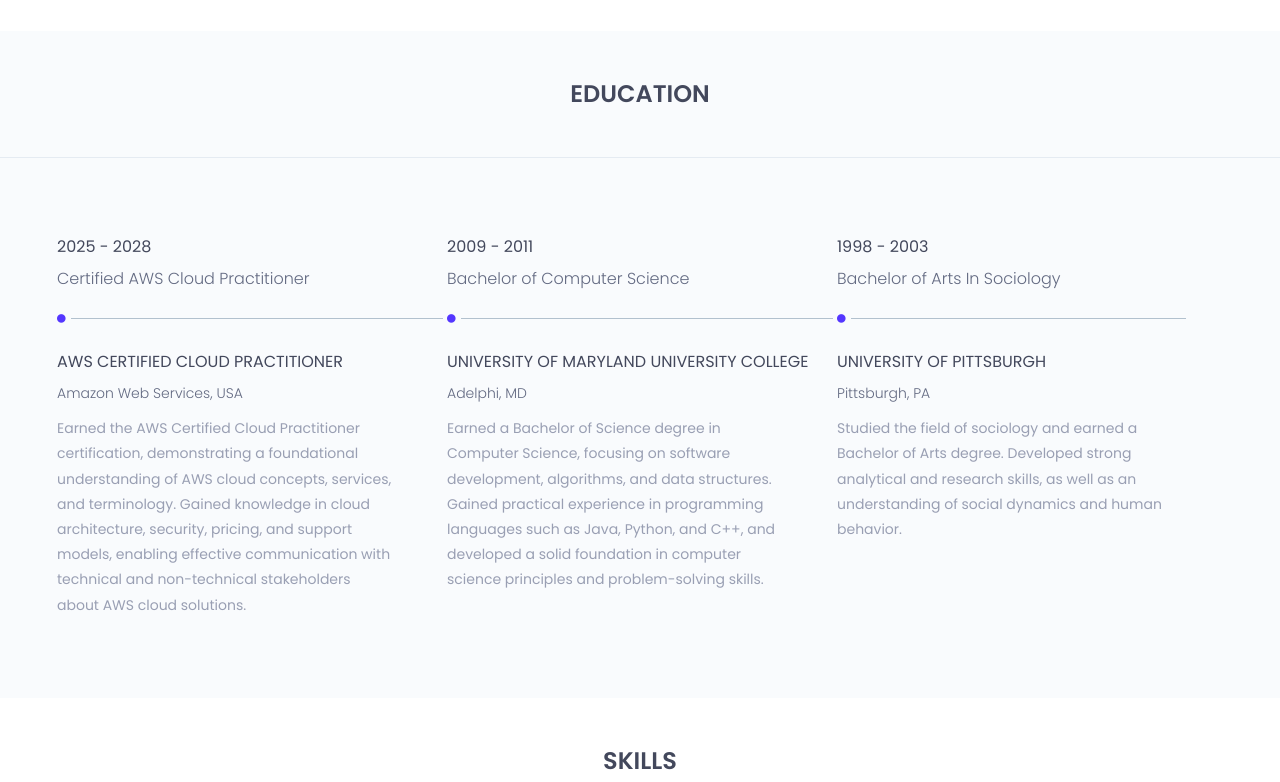
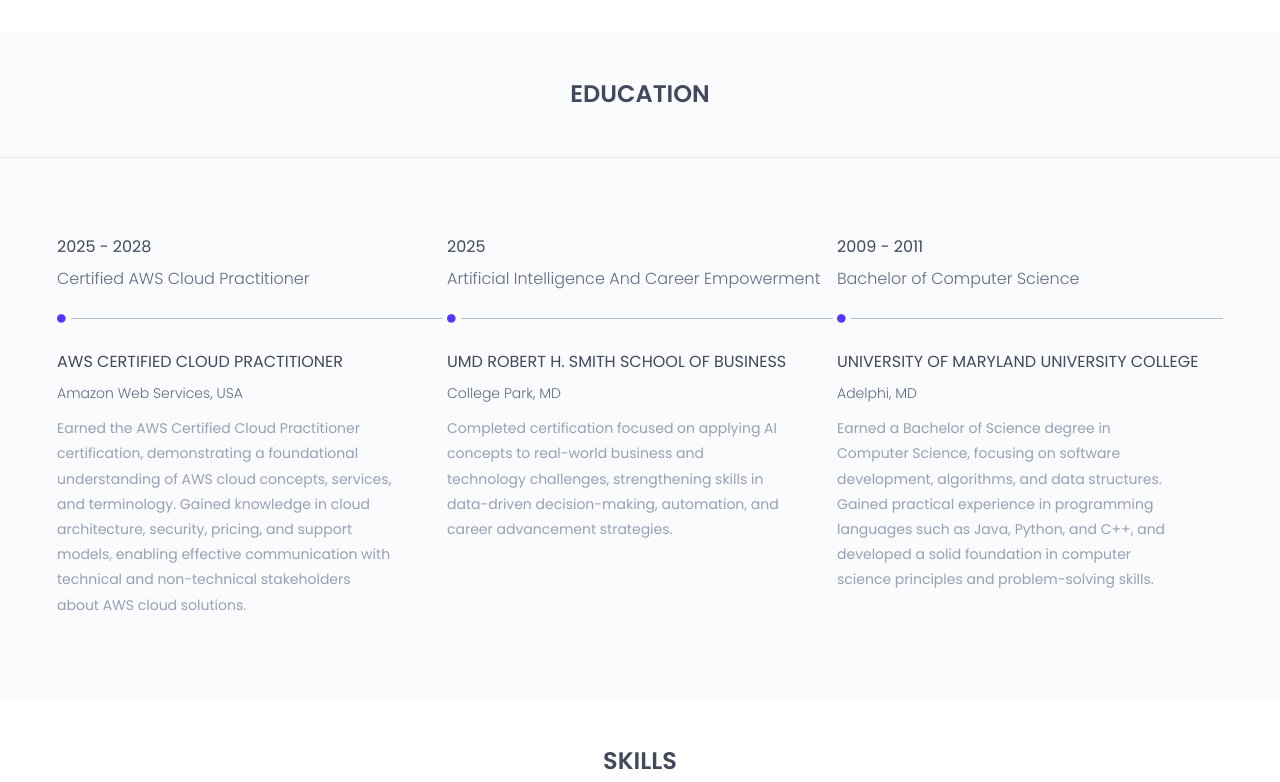
Before and after one commit to rdavis051/resume-browny, a Flask app: page / in a window 1280 px wide. Shown: the part 1695-2477 px from the top of the page. Run offline with Flask 3, Linux system fonts and the light colour scheme; some libraries are stand-ins or nearby versions.

Commit message:
updating education

```diff
--- a/templates/index.html
+++ b/templates/index.html
@@ -232,6 +232,29 @@
 						<div class="col-sm-4">
 							<div class="single-horizontal-timeline">
 								<div class="experience-time">
+									<h2>2025</h2>
+									<h3>Artificial Intelligence and Career Empowerment</h3>
+								</div><!--/.experience-time-->
+								<div class="timeline-horizontal-border">
+									<i class="fa fa-circle" aria-hidden="true"></i>
+									<span class="single-timeline-horizontal"></span>
+								</div>
+								<div class="timeline">
+									<div class="timeline-content">
+										<h4 class="title">
+											UMD Robert H. Smith School of Business
+										</h4>
+										<h5>College Park, MD</h5>
+										<p class="description">
+											Completed certification focused on applying AI concepts to real-world business and technology challenges, strengthening skills in data-driven decision-making, automation, and career advancement strategies.
+										</p>
+									</div><!--/.timeline-content-->
+								</div><!--/.timeline-->
+							</div>
+						</div>
+						<div class="col-sm-4">
+							<div class="single-horizontal-timeline">
+								<div class="experience-time">
 									<h2>2009 - 2011</h2>
 									<h3>bachelor <span>of </span> computer science</h3>
 								</div><!--/.experience-time-->
@@ -248,28 +271,6 @@
 										<p class="description">
 											Earned a Bachelor of Science degree in Computer Science, focusing on software development, algorithms, and data structures. Gained practical experience in programming languages such as Java, Python, and C++, and developed a solid foundation in computer science principles and problem-solving skills.
 										</p>
-									</div><!--/.timeline-content-->
-								</div><!--/.timeline-->
-							</div>
-						</div>
-						<div class="col-sm-4">
-							<div class="single-horizontal-timeline">
-								<div class="experience-time">
-									<h2>1998 - 2003</h2>
-									<h3>bachelor <span>of </span>arts in sociology</h3>
-								</div><!--/.experience-time-->
-								<div class="timeline-horizontal-border">
-									<i class="fa fa-circle" aria-hidden="true"></i>
-									<span class="single-timeline-horizontal spacial-horizontal-line"></span>
-								</div>
-								<div class="timeline">
-									<div class="timeline-content">
-										<h4 class="title">
-											University of Pittsburgh
-										</h4>
-										<h5>Pittsburgh, PA</h5>
-										<p class="description">
-											 Studied the field of sociology and earned a Bachelor of Arts degree. Developed strong analytical and research skills, as well as an understanding of social dynamics and human behavior.
 									</div><!--/.timeline-content-->
 								</div><!--/.timeline-->
 							</div>
```
